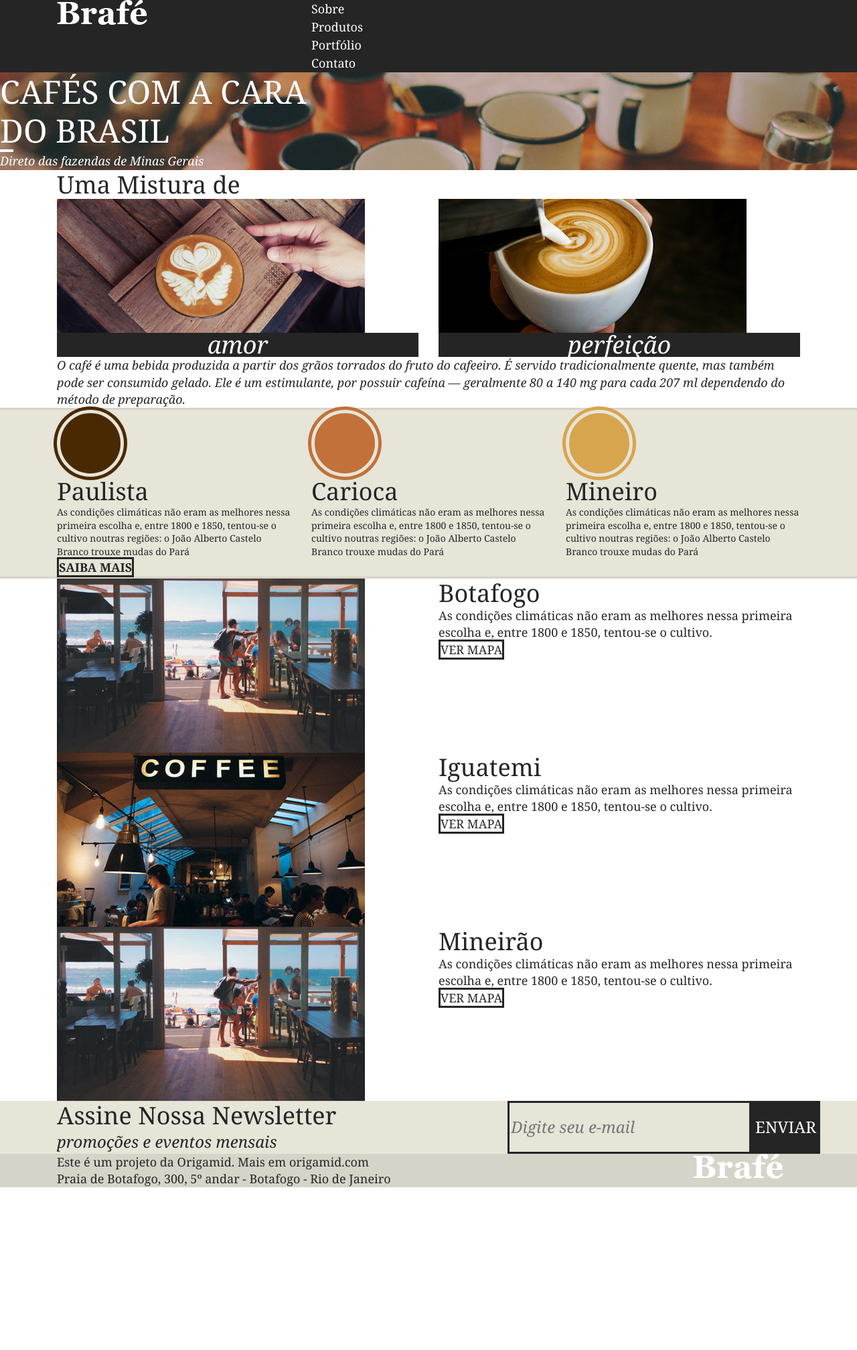
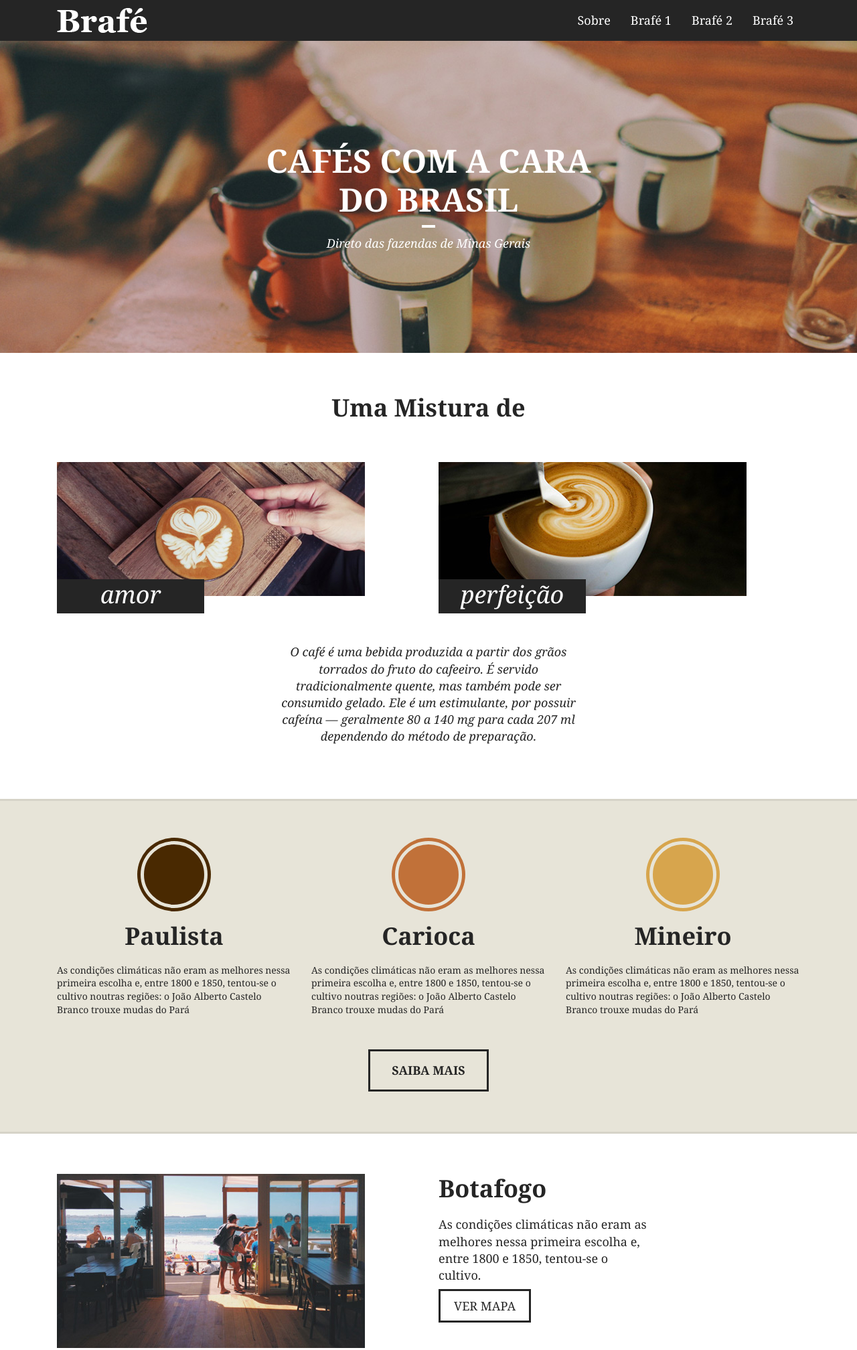
Before and after one commit to phenrique7/fem--four-card-feature-section, a plain HTML site: page index.html in a window 1280 px wide. Shown: the top 2016 px of the page at 67% size. Before the commit the page ends 1773 px from the top, so only its background shows below. Drawn offline with Linux system fonts and the light colour scheme.

Commit message:
feat(brafe): implementado layout com bootstrap

```diff
--- a/css/style.css
+++ b/css/style.css
@@ -25,10 +25,38 @@ img {
   background: #252525;
 }
 
+.menu .row {
+  padding-top: 7px;
+  padding-bottom: 7px;
+}
+
 .menu-nav a {
   text-decoration: none;
   color: #fff;
   font-size: 1.125em;
+}
+
+.menu-nav ul {
+  float: right;
+  list-style: none;
+  display: flex;
+}
+
+.menu-nav ul li a {
+  display: inline-block;
+  padding: 10px;
+  margin-left: 10px;
+}
+
+@media (max-width: 768px) {
+  .menu a img {
+    margin: 0 auto;
+  }
+
+  .menu-nav ul {
+    float: none;
+    justify-content: center;
+  }
 }
 
 /* Intro */
@@ -37,11 +65,14 @@ img {
   background: url('../img/bg-intro.jpg') no-repeat center center;
   background-size: cover;
   color: #fff;
+  padding: 150px 0;
+  text-align: center;
 }
 
 .intro h1 {
   text-transform: uppercase;
   font-size: 3em;
+  font-weight: bold;
 }
 
 .intro h1::after {
@@ -50,6 +81,7 @@ img {
   width: 20px;
   height: 4px;
   background: #fff;
+  margin: 10px auto;
 }
 
 .intro p {
@@ -57,10 +89,24 @@ img {
   font-size: 1.125em;
 }
 
+@media (max-width: 768px) {
+  .intro {
+    padding: 60px 0;
+  }
+}
+
 /* Sobre */
+
+.sobre {
+  padding-top: 60px;
+  padding-bottom: 60px;
+}
 
 .sobre h2 {
   font-size: 2.25em;
+  text-align: center;
+  margin-bottom: 60px;
+  font-weight: bold;
 }
 
 .sobre-item h3 {
@@ -72,12 +118,18 @@ img {
   font-weight: normal;
   text-align: center;
   position: relative;
+  width: 220px;
+  padding: 5px 0 10px 0;
+  top: -25px;
 }
 
 .sobre > p {
   font-size: 1.125em;
   line-height: 1.4em;
   font-style: italic;
+  max-width: 460px;
+  text-align: center;
+  margin: 20px auto;
 }
 
 /* Produtos */
@@ -86,10 +138,19 @@ img {
   background: #e7e4d8;
   border-top: 3px solid #d6d3c8;
   border-bottom: 3px solid #d6d3c8;
+  padding-top: 60px;
+  padding-bottom: 60px;
+}
+
+.produtos-item {
+  margin-bottom: 40px;
 }
 
 .produtos-item h2 {
   font-size: 2.25em;
+  text-align: center;
+  margin-bottom: 20px;
+  font-weight: bold;
 }
 
 .produtos-item h2::before {
@@ -101,6 +162,7 @@ img {
   border-radius: 50%;
   border: 5px solid #e7e4d8;
   box-shadow: 0 0 0 5px currentColor;
+  margin: 0 auto 20px auto;
 }
 
 h2.produtos-paulista::before {
@@ -128,17 +190,48 @@ h2.produtos-mineiro::before {
   font-size: 1.125em;
   font-weight: bold;
   text-transform: uppercase;
+  width: 180px;
+  display: block;
+  margin: 10px auto 0 auto;
+  padding: 15px 0;
+}
+
+.produtos-btn:hover {
+  text-decoration: none;
+  color: #C17139;
+  border-color: #C17139;
+}
+
+@media (max-width: 768px) {
+  .produtos-item p {
+    text-align: center;
+    max-width: 360px;
+    margin: 0 auto;
+  }
 }
 
 /* Locais */
 
+.locais {
+  padding-top: 60px;
+  padding-bottom: 60px;
+}
+
+.locais-item {
+  margin-bottom: 40px;
+}
+
 .locais-item h2 {
   font-size: 2.25em;
+  font-weight: bold;
+  margin-bottom: 20px;
 }
 
 .locais-item p {
   font-size: 1.125em;
   line-height: 1.4em;
+  max-width: 320px;
+  margin-bottom: 20px;
 }
 
 .locais-item a {
@@ -147,21 +240,29 @@ h2.produtos-mineiro::before {
   text-decoration: none;
   border: 3px solid;
   color: #252525;
+  padding: 10px 20px;
 }
 
 /* Assine */
 
 .assine {
   background: #e7e4d8;
+  padding-top: 30px;
+  padding-bottom: 30px;
 }
 
 .assine-info h2 {
   font-size: 2.25em;
+  font-weight: bold;
 }
 
 .assine-info p {
   font-size: 1.5em;
   font-style: italic;
+}
+
+.assine form {
+  margin-top: 10px;
 }
 
 .assine form label {
@@ -174,6 +275,8 @@ h2.produtos-mineiro::before {
   font-size: 1.5em;
   font-style: italic;
   font-family: Georgia, serif;
+  align-self: flex-start;
+  padding: 10px;
 }
 
 .assine button {
@@ -184,15 +287,41 @@ h2.produtos-mineiro::before {
   font-size: 1.5em;
   color: #fff;
   cursor: pointer;
+  align-self: flex-start;
+  padding: 13px;
+}
+
+@media (max-width: 768px) {
+  .assine-info {
+    text-align: center;
+  }
+
+  .assine form {
+    margin-left: auto;
+    margin-right: auto;
+  }
 }
 
 /*Footer*/
 
 .footer {
   background: #d6d3c8;
+  padding-top: 40px;
+  padding-bottom: 40px;
 }
 
 .footer p {
   font-size: 1.125em;
   line-height: 1.4em;
 }
+
+.footer img {
+  float: right;
+}
+
+@media (max-width: 768px) {
+  .footer img {
+    float: none;
+    margin-top: 20px;
+  }
+}
--- a/index.html
+++ b/index.html
@@ -11,16 +11,16 @@
 
 <header class="menu">
   <div class="container">
-    <div class="row">
-      <a class="menu-logo col-md-4" href="#">
+    <div class="row align-items-center">
+      <a class="menu-logo col-md-4" href="index.html">
         <img src="img/brafe.png" alt="Brafé">
       </a>
       <nav class="menu-nav col-md-8">
         <ul>
           <li><a href="#">Sobre</a></li>
-          <li><a href="#">Produtos</a></li>
-          <li><a href="#">Portfólio</a></li>
-          <li><a href="#">Contato</a></li>
+          <li><a href="#">Brafé 1</a></li>
+          <li><a href="#">Brafé 2</a></li>
+          <li><a href="#">Brafé 3</a></li>
         </ul>
       </nav>
     </div>
@@ -110,7 +110,7 @@
         <h2>Assine Nossa Newsletter</h2>
         <p>promoções e eventos mensais</p>
       </div>
-      <form class="row">
+      <form class="d-flex flex-wrap justify-content-center">
         <label for="email">E-mail</label>
         <input id="email" type="text" placeholder="Digite seu e-mail">
         <button type="submit">Enviar</button>
```
